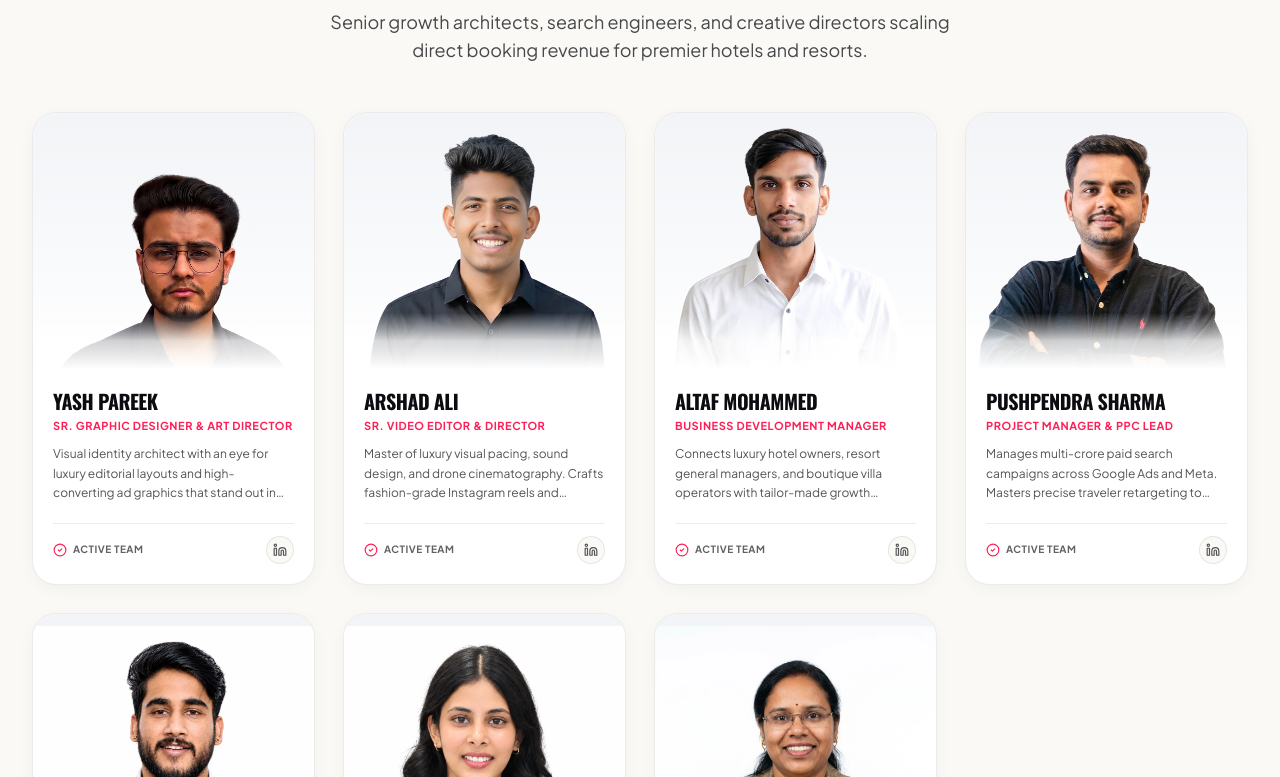
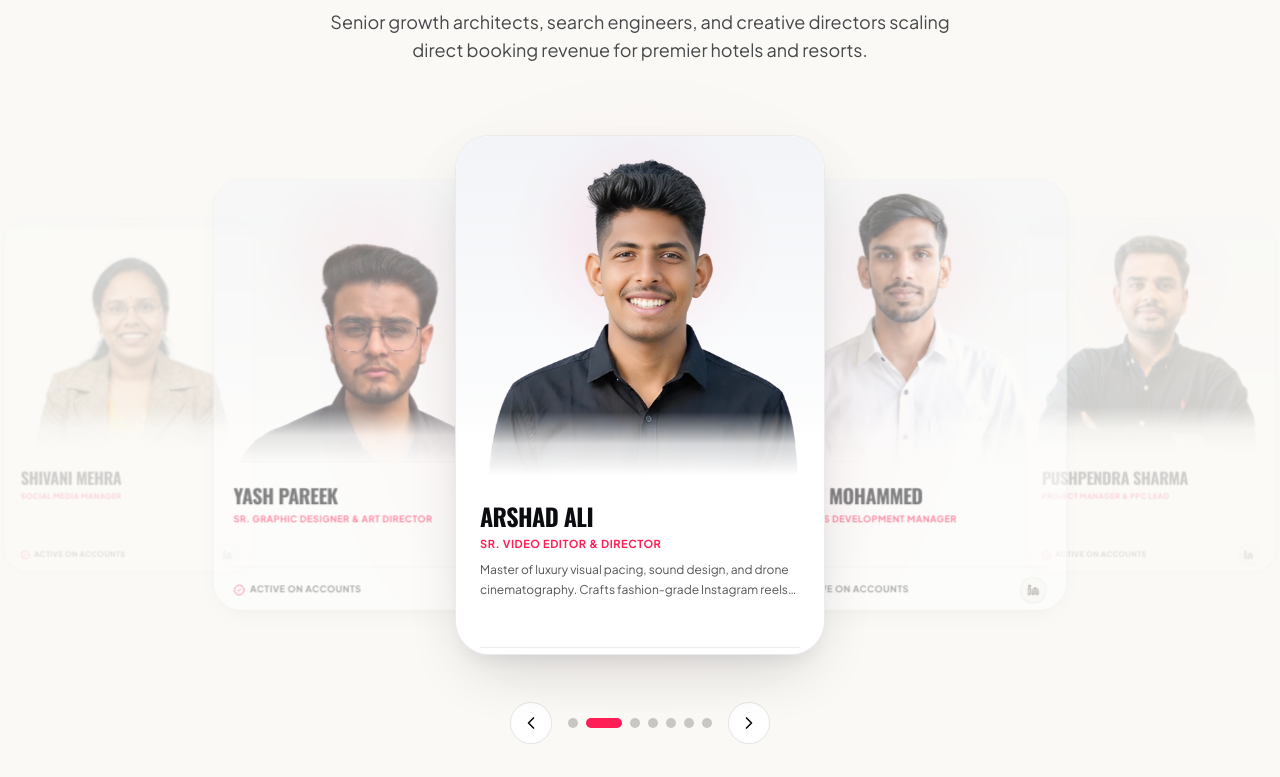
Before and after one commit to Himanshigoswami15/JJ-Elevate, a React (Vite) app: page / in a window 1280 px wide. Shown: the part 9823-10600 px from the top of the page. Built offline with nearby package versions, Linux system fonts and the light colour scheme; a web font is replaced by a local one.

Commit message:
Restore 3D cover-flow scrolling carousel animation to DreamTeam members showcase

```diff
--- a/src/components/DreamTeam.jsx
+++ b/src/components/DreamTeam.jsx
@@ -3,7 +3,9 @@ import { motion } from 'framer-motion';
 import {
   Users,
   CheckCircle2,
-  Linkedin
+  Linkedin,
+  ChevronLeft,
+  ChevronRight
 } from 'lucide-react';
 import { useAdminData } from '../context/AdminDataContext';
 
@@ -161,12 +163,41 @@ export default function DreamTeam({ className = '' }) {
 
   const orderedTeam = activeTeamMembers;
 
+  const [activeTeamIndex, setActiveTeamIndex] = useState(0);
+  const [isTeamPaused, setIsTeamPaused] = useState(false);
+
+  // Keep index within bounds if team size changes
+  useEffect(() => {
+    if (activeTeamIndex >= orderedTeam.length && orderedTeam.length > 0) {
+      setActiveTeamIndex(0);
+    }
+  }, [orderedTeam.length, activeTeamIndex]);
+
+  const nextTeamCard = () => {
+    if (orderedTeam.length <= 1) return;
+    setActiveTeamIndex((prev) => (prev + 1) % orderedTeam.length);
+  };
+
+  const prevTeamCard = () => {
+    if (orderedTeam.length <= 1) return;
+    setActiveTeamIndex((prev) => (prev - 1 + orderedTeam.length) % orderedTeam.length);
+  };
+
+  // Continuous smooth auto-advance scrolling rotation across team members (pauses on hover/touch)
+  useEffect(() => {
+    if (isTeamPaused || orderedTeam.length <= 1) return;
+    const timer = setInterval(() => {
+      nextTeamCard();
+    }, 4200);
+    return () => clearInterval(timer);
+  }, [isTeamPaused, orderedTeam.length, activeTeamIndex]);
+
   return (
     <section id="team" className={`relative w-full py-14 sm:py-20 overflow-hidden bg-[#FAF9F6] scroll-mt-20 ${className}`}>
       <div className="relative max-w-7xl mx-auto px-4 sm:px-6 lg:px-8 z-10">
 
         {/* Section Header */}
-        <div className="text-center max-w-3xl mx-auto mb-10 sm:mb-12">
+        <div className="text-center max-w-3xl mx-auto mb-10 sm:mb-14">
           <div className="inline-flex items-center gap-2 px-4 py-1.5 rounded-full bg-white border border-black/10 text-xs font-black uppercase tracking-widest text-jj-pink mb-4 shadow-sm">
             <Users className="w-3.5 h-3.5 text-jj-pink" />
             <span>THE ARCHITECTS OF DIRECT REVENUE</span>
@@ -185,58 +216,150 @@ export default function DreamTeam({ className = '' }) {
           </p>
         </div>
 
-        {/* Responsive Grid Showcase: All team members always rendered and visible */}
-        <div className="grid grid-cols-1 sm:grid-cols-2 lg:grid-cols-3 xl:grid-cols-4 gap-6 sm:gap-7 max-w-7xl mx-auto">
-          {orderedTeam.map((member) => (
+        {/* 3D Cover-Flow Depth Carousel Animation Showcase */}
+        <div
+          onMouseEnter={() => setIsTeamPaused(true)}
+          onMouseLeave={() => setIsTeamPaused(false)}
+          onTouchStart={() => setIsTeamPaused(true)}
+          onTouchEnd={() => setIsTeamPaused(false)}
+          className="relative w-full max-w-5xl mx-auto h-[480px] sm:h-[520px] md:h-[550px] flex items-center justify-center overflow-visible select-none py-2"
+        >
+          {/* Ambient Center Glow */}
+          <div className="absolute w-[320px] sm:w-[420px] h-[320px] sm:h-[420px] rounded-full bg-jj-pink/[0.07] blur-3xl pointer-events-none z-0" />
+
+          {/* Centered Depth Cards Presentation */}
+          {orderedTeam.map((member, idx) => {
+            const total = orderedTeam.length;
+            let diff = idx - activeTeamIndex;
+            if (diff > total / 2) diff -= total;
+            if (diff < -total / 2) diff += total;
+
+            const isCenter = diff === 0;
+
+            // Responsive slide offsets
+            const xOffset = diff === 0
+              ? "0%"
+              : diff === -1
+              ? "-74%"
+              : diff === 1
+              ? "74%"
+              : diff === -2
+              ? "-138%"
+              : diff === 2
+              ? "138%"
+              : diff > 0
+              ? "180%"
+              : "-180%";
+
+            return (
               <motion.div
                 key={member.id}
-              whileHover={{ y: -6 }}
-              className="bg-white rounded-[24px] border border-black/[0.08] overflow-hidden flex flex-col justify-between shadow-[0_4px_20px_-4px_rgba(0,0,0,0.06)] hover:shadow-[0_20px_40px_-8px_rgba(0,0,0,0.12)] transition-all duration-300 group"
+                animate={{
+                  x: xOffset,
+                  scale: diff === 0 ? 1 : Math.abs(diff) === 1 ? 0.83 : Math.abs(diff) === 2 ? 0.68 : 0.55,
+                  opacity: diff === 0 ? 1 : Math.abs(diff) === 1 ? 0.50 : Math.abs(diff) === 2 ? 0.18 : 0,
+                  zIndex: diff === 0 ? 30 : Math.abs(diff) === 1 ? 20 : Math.abs(diff) === 2 ? 10 : 0,
+                  filter: diff === 0 ? "blur(0px)" : "blur(0.8px)"
+                }}
+                transition={{
+                  type: "spring",
+                  stiffness: 280,
+                  damping: 28,
+                  mass: 0.8
+                }}
+                drag={isCenter ? "x" : false}
+                dragConstraints={{ left: 0, right: 0 }}
+                dragElastic={0.25}
+                onDragEnd={(e, { offset, velocity }) => {
+                  if (offset.x < -50 || velocity.x < -250) {
+                    nextTeamCard();
+                  } else if (offset.x > 50 || velocity.x > 250) {
+                    prevTeamCard();
+                  }
+                }}
+                onClick={() => {
+                  if (diff === 0) {
+                    nextTeamCard();
+                  } else {
+                    setActiveTeamIndex(idx);
+                  }
+                }}
+                className={`absolute w-[285px] sm:w-[340px] md:w-[370px] h-[450px] sm:h-[490px] md:h-[520px] bg-white rounded-[28px] sm:rounded-[34px] border border-black/[0.08] overflow-hidden flex flex-col justify-between transition-shadow duration-300 cursor-pointer group ${
+                  isCenter
+                    ? "shadow-[0_25px_60px_-15px_rgba(0,0,0,0.16),0_10px_20px_-5px_rgba(0,0,0,0.06)] hover:shadow-[0_30px_70px_-15px_rgba(0,0,0,0.22)]"
+                    : "shadow-[0_10px_30px_-5px_rgba(0,0,0,0.06)] hover:opacity-75"
+                }`}
               >
+                {/* Card Top: High-Fidelity Portrait Photo */}
                 <div>
-                <div className="relative h-64 overflow-hidden bg-gradient-to-b from-[#F2F4F7] via-[#F8F9FB] to-white flex items-end justify-center pt-3">
+                  <div
+                    onClick={(e) => {
+                      e.stopPropagation();
+                      if (diff === 0) {
+                        nextTeamCard();
+                      } else {
+                        setActiveTeamIndex(idx);
+                      }
+                    }}
+                    className="relative h-72 sm:h-80 md:h-[340px] overflow-hidden bg-gradient-to-b from-[#F2F4F7] via-[#F8F9FB] to-white flex items-end justify-center select-none pt-3 cursor-pointer"
+                  >
+                    {/* Ambient card glow */}
+                    <div className="absolute top-4 w-44 h-44 rounded-full bg-jj-pink/[0.06] blur-xl pointer-events-none" />
+
+                    {/* Portrait Image of Team Member */}
                     <img
                       src={member.image}
                       alt={member.name}
-                    className="w-full h-full object-cover object-top transition-transform duration-500 group-hover:scale-105"
-                    loading="lazy"
+                      className="w-full h-full object-cover object-top z-0 pointer-events-none transition-transform duration-500 ease-out group-hover:scale-105"
+                      loading={isCenter || Math.abs(diff) <= 1 ? "eager" : "lazy"}
+                      decoding="async"
                       onError={(e) => {
                         e.target.onerror = null;
                         e.target.src = '/images/team/YASH.webp';
                       }}
                     />
-                  <div className="absolute inset-x-0 bottom-0 h-14 bg-gradient-to-t from-white via-white/80 to-transparent" />
+
+                    {/* Bottom soft gradient blend */}
+                    <div className="absolute inset-x-0 bottom-0 h-16 bg-gradient-to-t from-white via-white/80 to-transparent pointer-events-none" />
                   </div>
 
-                <div className="p-5">
-                  <h3 className="font-display font-black text-xl text-[#0B0C10] tracking-tight uppercase leading-tight mb-1">
+                  {/* Downside of the Photo: Name & Role */}
+                  <div className="p-5 sm:p-6 pt-3 pb-2">
+                    <h3 className="font-display font-black text-xl sm:text-2xl text-[#0B0C10] tracking-tight uppercase leading-tight mb-1">
                       {member.name}
                     </h3>
-                  <span className="text-[11px] font-bold tracking-wider text-jj-pink uppercase block mb-2.5">
+
+                    <div>
+                      <span className="text-[11px] font-bold tracking-wider text-jj-pink uppercase block">
                         {member.role}
                       </span>
-                  {member.bio && (
-                    <p className="text-xs text-jj-dark/70 font-normal leading-relaxed line-clamp-3">
+                    </div>
+
+                    {member.bio && isCenter && (
+                      <p className="text-xs text-jj-dark/70 font-normal leading-relaxed line-clamp-2 mt-2">
                         {member.bio}
                       </p>
                     )}
                   </div>
                 </div>
 
-              <div className="p-5 pt-0">
+                {/* Card Bottom Bar: Active Status & LinkedIn Connect */}
+                <div className="p-5 sm:p-6 pt-0 pb-4">
                   <div className="pt-3 border-t border-black/[0.07] flex items-center justify-between">
                     <div className="flex items-center gap-1.5">
                       <CheckCircle2 className="w-3.5 h-3.5 text-jj-pink" />
-                    <span className="text-[10px] font-bold text-jj-dark/65 uppercase tracking-wider">
-                      Active Team
+                      <span className="text-[10px] sm:text-[11px] font-bold text-jj-dark/65 uppercase tracking-wider">
+                        Active on Accounts
                       </span>
                     </div>
+
                     {member.linkedin && (
                       <a
                         href={member.linkedin}
                         target="_blank"
                         rel="noopener noreferrer"
-                      className="p-1.5 rounded-full bg-[#FAF9F6] hover:bg-jj-pink hover:text-white text-jj-dark/70 transition-all duration-200 border border-black/[0.08]"
+                        onClick={(e) => e.stopPropagation()}
+                        className="p-2 rounded-full bg-[#FAF9F6] hover:bg-jj-pink hover:text-white text-jj-dark/70 transition-all duration-200 border border-black/[0.08] shadow-xs"
                         title={`Connect with ${member.name} on LinkedIn`}
                       >
                         <Linkedin className="w-3.5 h-3.5" />
@@ -245,7 +368,47 @@ export default function DreamTeam({ className = '' }) {
                   </div>
                 </div>
               </motion.div>
+            );
+          })}
+        </div>
+
+        {/* Carousel Navigation Arrows & Pagination Dots */}
+        <div className="flex items-center justify-center gap-3 sm:gap-4 mt-6 sm:mt-8 z-20 relative">
+          <button
+            type="button"
+            onClick={prevTeamCard}
+            className="p-2 sm:p-2.5 rounded-full bg-white hover:bg-[#0B0C10] hover:text-[#FFDE00] text-jj-dark border border-black/10 shadow-xs hover:shadow-md hover:scale-105 active:scale-95 transition-all duration-200 cursor-pointer"
+            title="Previous Team Member"
+            aria-label="Previous Team Member"
+          >
+            <ChevronLeft className="w-4 h-4 sm:w-5 sm:h-5" />
+          </button>
+
+          <div className="flex items-center gap-2">
+            {orderedTeam.map((_, dotIdx) => (
+              <button
+                type="button"
+                key={dotIdx}
+                onClick={() => setActiveTeamIndex(dotIdx)}
+                className={`transition-all duration-300 rounded-full cursor-pointer ${
+                  dotIdx === activeTeamIndex
+                    ? 'w-8 sm:w-9 h-2.5 bg-jj-pink shadow-xs'
+                    : 'w-2.5 h-2.5 bg-black/20 hover:bg-black/40'
+                }`}
+                aria-label={`Go to slide ${dotIdx + 1}`}
+              />
             ))}
+          </div>
+
+          <button
+            type="button"
+            onClick={nextTeamCard}
+            className="p-2 sm:p-2.5 rounded-full bg-white hover:bg-[#0B0C10] hover:text-[#FFDE00] text-jj-dark border border-black/10 shadow-xs hover:shadow-md hover:scale-105 active:scale-95 transition-all duration-200 cursor-pointer"
+            title="Next Team Member"
+            aria-label="Next Team Member"
+          >
+            <ChevronRight className="w-4 h-4 sm:w-5 sm:h-5" />
+          </button>
         </div>
 
       </div>
```
Lines whose indentation alone changed are shown as unchanged.
